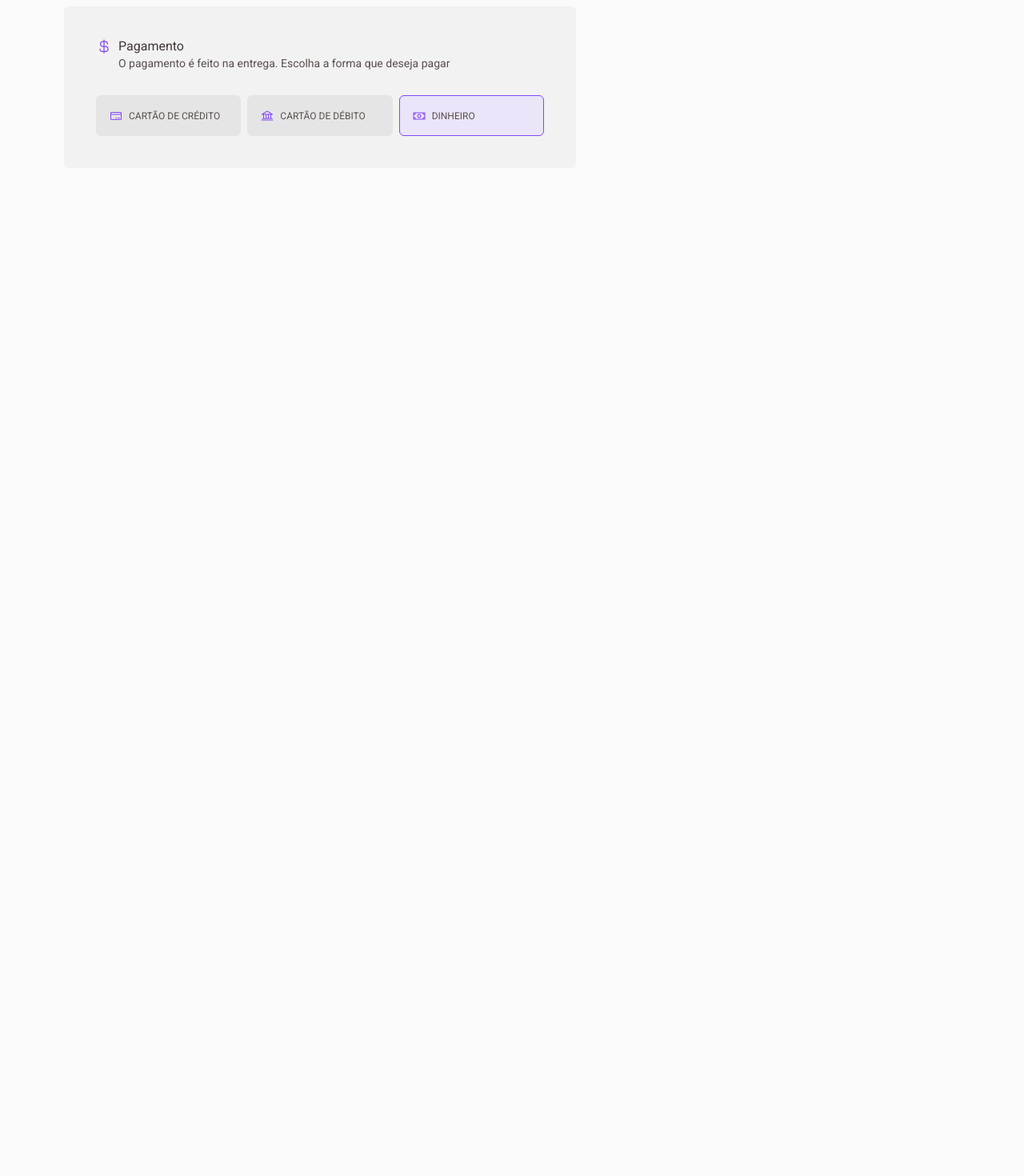
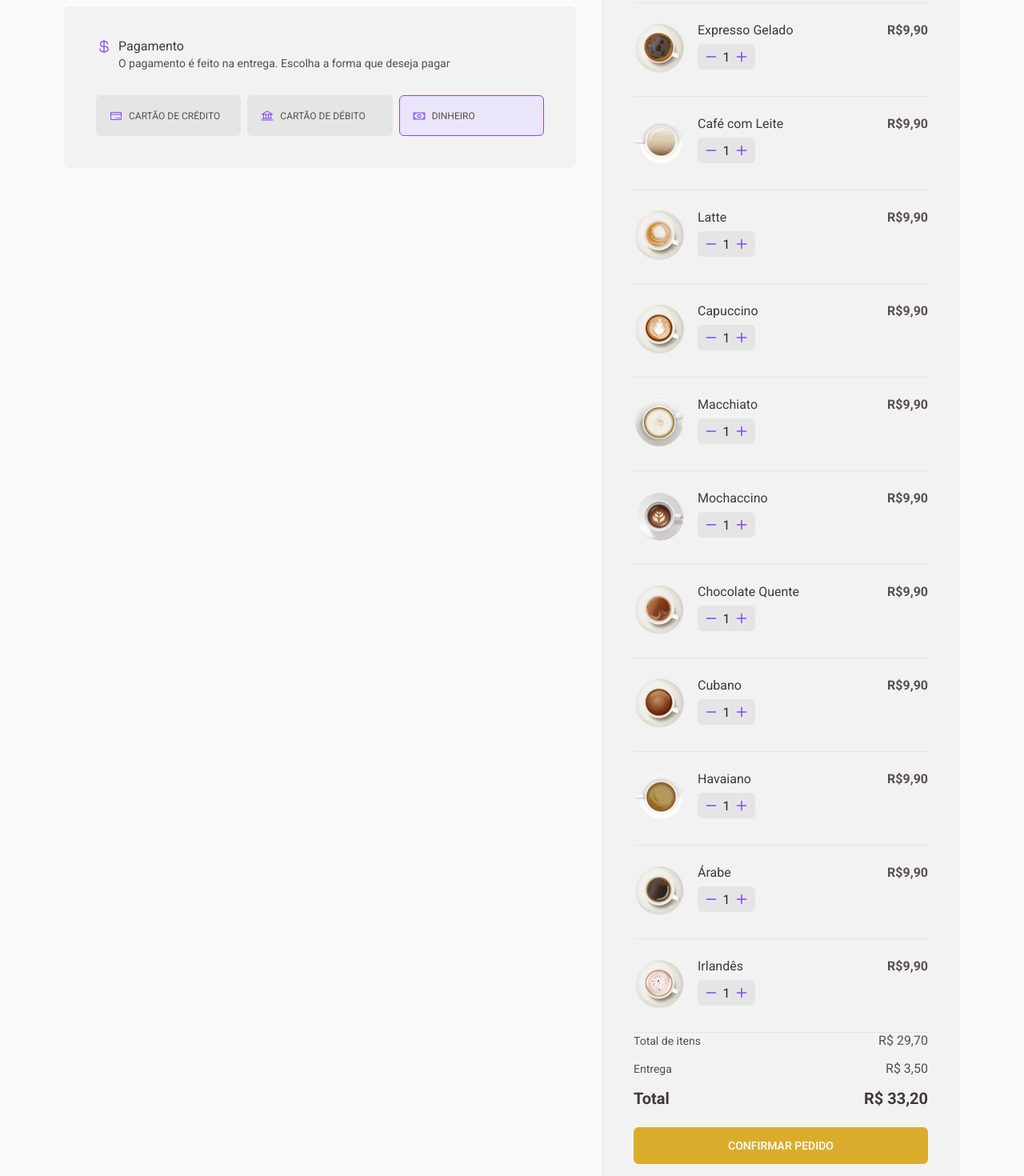
Before and after one commit to pamelasantoss/ignite-coffee-delivery, a React (Vite) app: page /checkout in a window 1280 px wide. Shown: the part 600-2070 px from the top of the page at 80% size. Before the commit the page ends 886 px from the top, so only its background shows below. Built offline with nearby package versions, Linux system fonts and the light colour scheme; a web font is replaced by a local one.

Commit message:
feat: criando resumo do pedido

```diff
--- a/index.html
+++ b/index.html
@@ -9,7 +9,7 @@
     <link rel="icon" type="image/svg+xml" href="/vite.svg" />
     <meta name="viewport" content="width=device-width, initial-scale=1.0" />
 
-    <link href="https://fonts.googleapis.com/css2?family=Roboto:wght@400;700&display=swap" rel="stylesheet" />
+    <link href="https://fonts.googleapis.com/css2?family=Roboto:wght@400;500;700&display=swap" rel="stylesheet" />
     <link href="https://fonts.googleapis.com/css2?family=Poetsen+One&family=Roboto:wght@700;900&display=swap" rel="stylesheet" />
 
     <title>Coffee Delivery | Vite + React + TS</title>
--- a/src/components/QuantityAction/index.tsx
+++ b/src/components/QuantityAction/index.tsx
@@ -1,5 +1,5 @@
 import { Minus, Plus } from "@phosphor-icons/react";
-import { QuantityContainer } from "./styles";
+import { QuantityContainer, QuantityContainerProps } from "./styles";
 import { useForm } from "react-hook-form";
 import { z } from "zod";
 import { zodResolver } from "@hookform/resolvers/zod";
@@ -11,7 +11,7 @@ const quantitySchema = z.object({
     .max(10)
 });
 
-export function QuantityAction() {
+export function QuantityAction({ componentHeight = 38 }: QuantityContainerProps) {
   const { register, watch, getValues, setValue } = useForm({
     resolver: zodResolver(quantitySchema),
     defaultValues: {
@@ -32,7 +32,7 @@ export function QuantityAction() {
   }
 
   return (
-    <QuantityContainer>
+    <QuantityContainer componentHeight={componentHeight}>
       <button
         type="button"
         onClick={handleRemoveItem}
--- a/src/components/QuantityAction/styles.ts
+++ b/src/components/QuantityAction/styles.ts
@@ -1,11 +1,15 @@
 import styled from "styled-components";
 
-export const QuantityContainer = styled.div`
+export interface QuantityContainerProps {
+  componentHeight?: number
+}
+
+export const QuantityContainer = styled.div<QuantityContainerProps>`
   display: flex;
   align-items: center;
   justify-content: space-evenly;
   width: 72px;
-  height: 38px;
+  height: ${(props) => props.componentHeight}px;
   padding: 0.5rem;
   background-color: ${(props) => props.theme["gray-400"]};
   border-radius: 6px;
--- a/src/pages/Checkout/index.tsx
+++ b/src/pages/Checkout/index.tsx
@@ -9,12 +9,17 @@ import {
   CheckoutContainer,
   CheckoutInfoContainer,
   CheckoutLeftContainer,
+  CheckoutProductList,
   CheckoutRightContainer,
+  CheckoutSummaryContent,
   CheckoutTitleSection,
   FormCheckoutSection,
   PaymentButton,
   PaymentButtonsSection
 } from "./styles";
+import { products } from "../../json/products";
+import { formatReal } from "../../helpers/formatReal";
+import { QuantityAction } from "../../components/QuantityAction";
 
 export function Checkout() {
   return (
@@ -90,7 +95,43 @@ export function Checkout() {
         <h2>Cafés selecionados</h2>
 
         <CheckoutInfoContainer>
-          Resumo do pedido
+          <CheckoutProductList>
+            {products.map((item) => (
+              <div className="productCard" key={item.id}>
+                <div className="image">
+                  <img src={item.image} alt={`Produto - ${item.name}`} />
+                </div>
+                <div className="info">
+                  <p>{item.name}</p>
+                  <QuantityAction componentHeight={32} />
+                </div>
+                <div className="price">
+                  <p><span>R$</span>{formatReal(item.price)}</p>
+                </div>
+              </div>
+            ))}
+          </CheckoutProductList>
+
+          <CheckoutSummaryContent>
+            <ul>
+              <li>
+                <p className="subtitle">Total de itens</p>
+                <p className="value">R$ 29,70</p>
+              </li>
+              <li>
+                <p className="subtitle">Entrega</p>
+                <p className="value">R$ 3,50</p>
+              </li>
+              <li>
+                <p className="subtitle">Total</p>
+                <p className="value">R$ 33,20</p>
+              </li>
+            </ul>
+
+            <button type="button">
+              Confirmar pedido
+            </button>
+          </CheckoutSummaryContent>
         </CheckoutInfoContainer>
       </CheckoutRightContainer>
     </CheckoutContainer>
--- a/src/pages/Checkout/styles.ts
+++ b/src/pages/Checkout/styles.ts
@@ -181,3 +181,88 @@ export const PaymentButton = styled(BaseButton)`
     border: 1px solid ${(props) => props.theme["purple-500"]};
   }
 `;
+
+export const CheckoutProductList = styled.div`
+  .productCard {
+    width: 100%;
+    display: flex;
+    justify-content: space-between;
+    border-bottom: 1px solid ${(props) => props.theme["gray-400"]};
+    padding: 1.5rem 0;
+
+    .image {
+      img {
+        max-height: 64px;
+      }
+    }
+
+    .info {
+      flex: 1;
+      padding: 0 1rem;
+
+      p {
+        color: ${(props) => props.theme["brown-700"]};
+        margin-bottom: 0.5rem;
+      }
+    }
+
+    .price {
+      p {
+        font-weight: 700;
+      }
+    }
+  }
+`;
+
+export const CheckoutSummaryContent = styled.div`
+  ul {
+    padding: 0;
+    margin: 0;
+    width: 100%;
+    display: flex;
+    flex-direction: column;
+    gap: 1rem;
+
+    li {
+      list-style: none;
+      display: flex;
+      justify-content: space-between;
+      align-items: center;
+
+      p.subtitle {
+        font-size: 0.875rem;
+      }
+
+      &:last-child {
+        p {
+          font-weight: 700;
+          font-size: 1.25rem;
+          color: ${(props) => props.theme["brown-700"]}
+        }
+      }
+    }
+  }
+
+  button {
+    width: 100%;
+    display: flex;
+    align-items: center;
+    justify-content: center;
+    height: 46px;
+    border: none;
+    cursor: pointer;
+    border-radius: 6px;
+    padding: 0.5rem;
+    transition: .2s;
+    background-color: ${(props) => props.theme["yellow-700"]};
+    color: ${(props) => props.theme.white};
+    text-transform: uppercase;
+    font-size: 0.875rem;
+    font-weight: 500;
+    margin-top: 1.5rem;
+
+    &:hover {
+      background-color: ${(props) => props.theme["orange-300"]};
+    }
+  }
+`;
```
